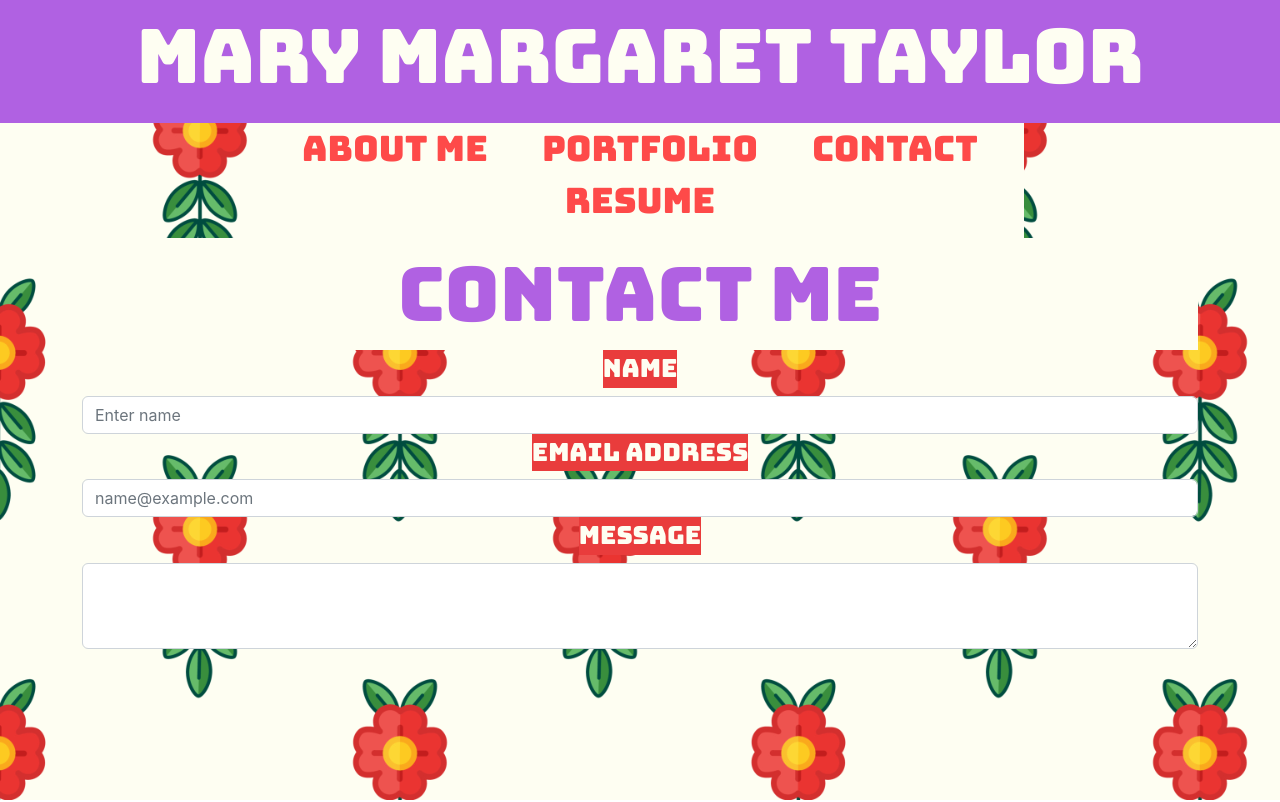
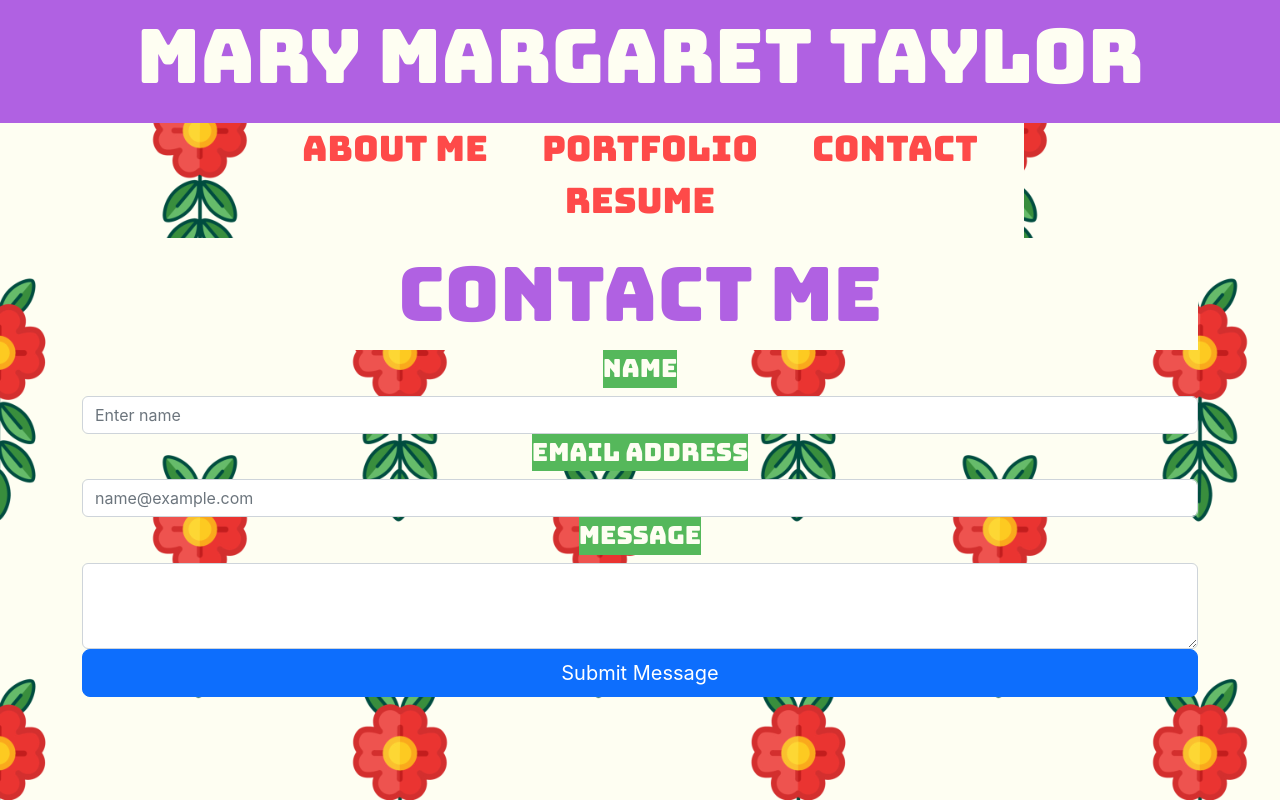
Before and after one commit to mmtaylor7/portfolio-react, a React (Create React App) app: page /contact in a window 1280 px wide. Shown: the top 802 px of the page. Built offline with nearby package versions, Linux system fonts and the light colour scheme.

Commit message:
changed color form titles; added basic submit btn

```diff
--- a/src/pages/Contact/Contact.css
+++ b/src/pages/Contact/Contact.css
@@ -10,5 +10,5 @@
   font-family: "Bungee", cursive;
   font-size: 25px;
   color: #fefef2;
-  background-color: rgb(233, 60, 60);
+  background-color: rgb(85, 184, 91);
 }
--- a/src/pages/Contact/Contact.js
+++ b/src/pages/Contact/Contact.js
@@ -24,6 +24,11 @@ class SimpleForm extends Component {
             <Form.Control as="textarea" rows={3} />
           </Form.Group>
         </Form>
+        <div className="d-grid gap-2 ">
+          <Button variant="primary" size="lg">
+            Submit Message
+          </Button>
+        </div>
       </Container>
     );
   }
```
